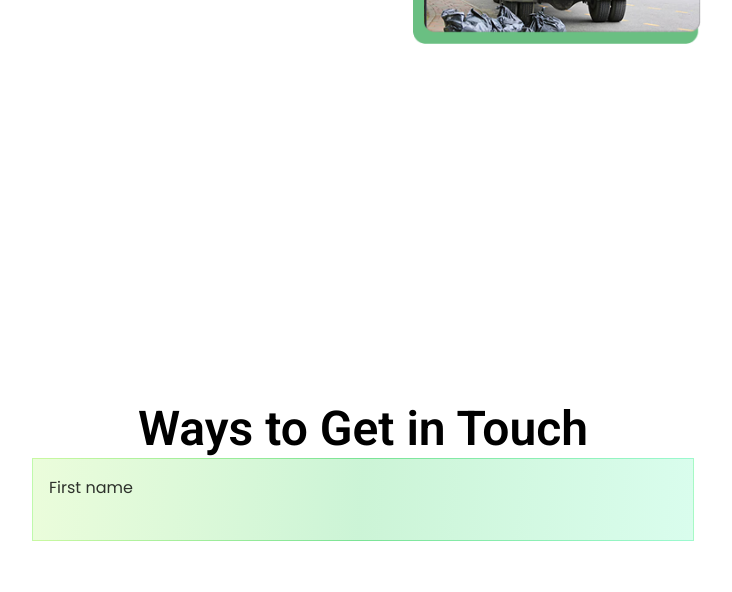
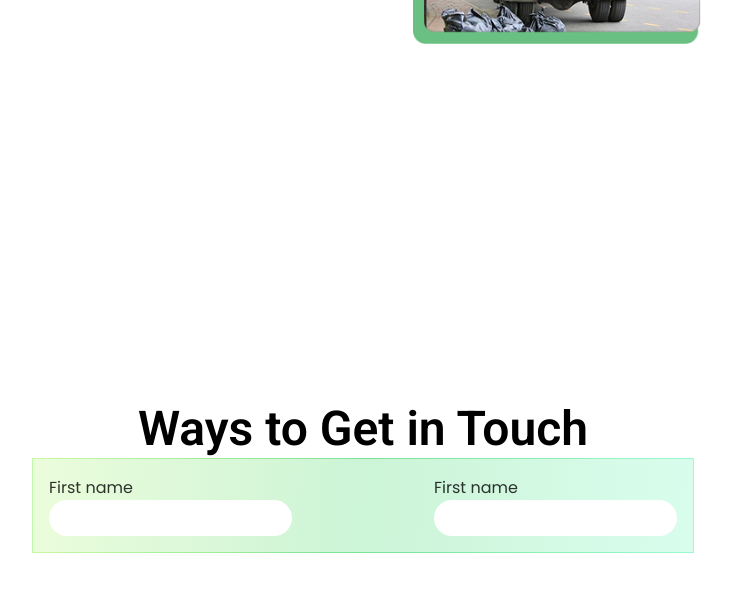
Before and after one commit to jatin-rajput563/routing-page, a React (Vite) app: page / in a window 1280 px wide. Shown: the part 2189-2781 px from the top of the page, without its empty margins (277-1009 px from the left). Built offline with nearby package versions, Linux system fonts and the light colour scheme.

Commit message:
starting-contact-section

```diff
--- a/src/components/common/CommonInput.jsx
+++ b/src/components/common/CommonInput.jsx
@@ -1,9 +1,9 @@
 import React from 'react'
 
-const CommonInput = ({type, placeholder}) => {
+const CommonInput = ({ type, placeholder, InputClass }) => {
     return (
         <>
-            <input type={type} placeholder={placeholder} />
+            <input type={type} placeholder={placeholder} className={`bg-white rounded-[20px] h-[36px] w-full border-0 outline-0 pl-3 ${InputClass}`} />
         </>
     )
 }
--- a/src/components/contact/Contact.jsx
+++ b/src/components/contact/Contact.jsx
@@ -10,9 +10,15 @@ const Contact = () => {
                 <div className="max-w-[1140px] mx-auto">
                     <CommonHeading HeadingText="Ways to Get in Touch" HeadingClass="text-center" />
                     <div className='max-w-[662px] p-[16px] bg-[linear-gradient(94.55deg,_rgba(199,255,81,0.2)_-14.37%,_rgba(0,201,52,0.2)_49.67%,_rgba(81,255,192,0.2)_111.65%)] border border-solid [border-image-source:linear-gradient(94.55deg,_rgba(199,255,81,0.4)_-14.37%,_rgba(0,201,52,0.4)_49.67%,_rgba(81,255,192,0.4)_111.65%)] [border-image-slice:1] mx-auto flex flex-col'>
-                        <div>
-                            <CommonPara ParaText="First name" ParaClass="opacity-80 !leading-[160%]" />
-                            <CommonInput />
+                        <div className='flex justify-between'>
+                            <div>
+                                <CommonPara ParaText="First name" ParaClass="opacity-80 !leading-[160%]" />
+                                <CommonInput />
+                            </div>
+                            <div>
+                                <CommonPara ParaText="First name" ParaClass="opacity-80 !leading-[160%]" />
+                                <CommonInput />
+                            </div>
                         </div>
                     </div>
                 </div>
```
